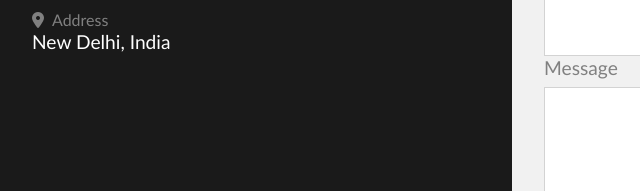
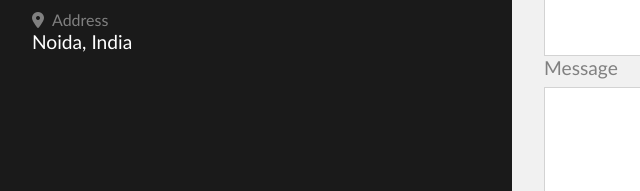
Before and after one commit to m0956870/Portfolio, a plain HTML site: page index.html in a window 1280 px wide. Shown: the part 3358-3549 px from the top of the page, 0-640 px from the left. Drawn offline with Linux system fonts and the light colour scheme.

Commit message:
Update index.html

```diff
--- a/index.html
+++ b/index.html
@@ -366,7 +366,7 @@ m0956870@gmail.com
 <i class="fa-solid fa-location-dot"></i>Address
 </div>
 <div class="value">
-New Delhi, India
+Noida, India
 </div>
 </div>
 </div>
```
